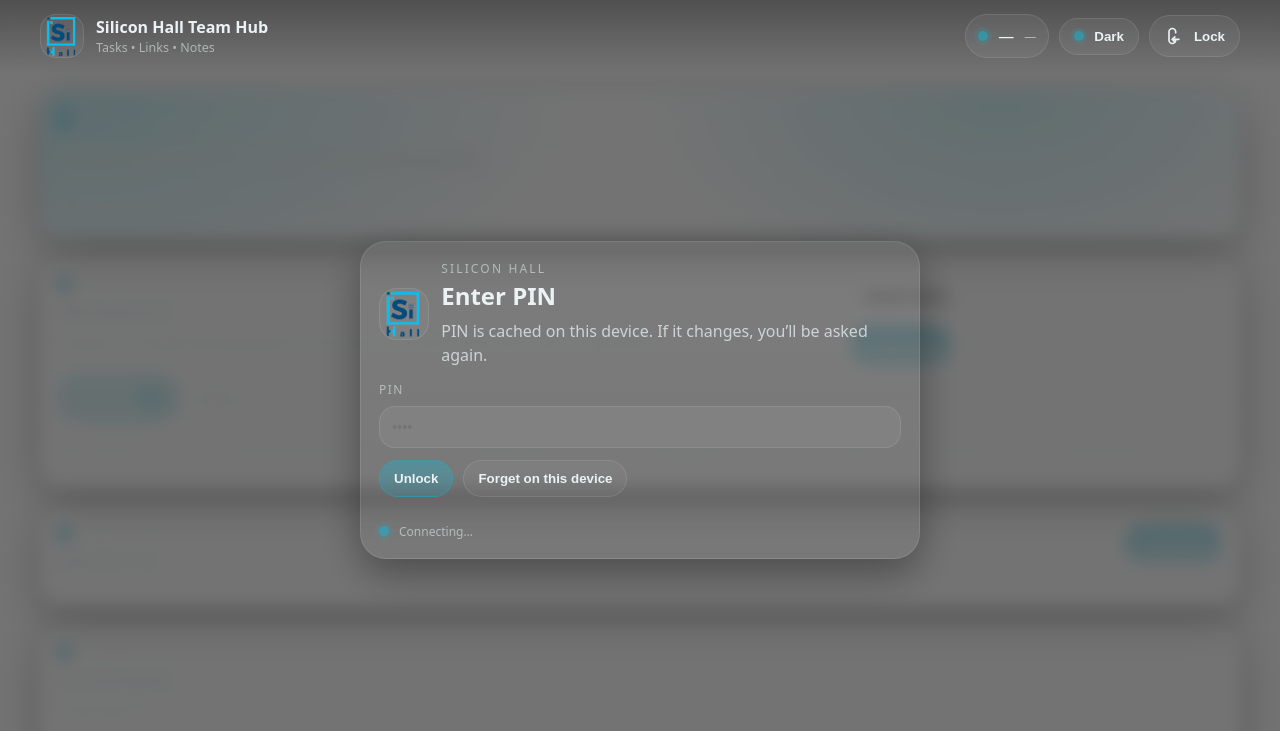
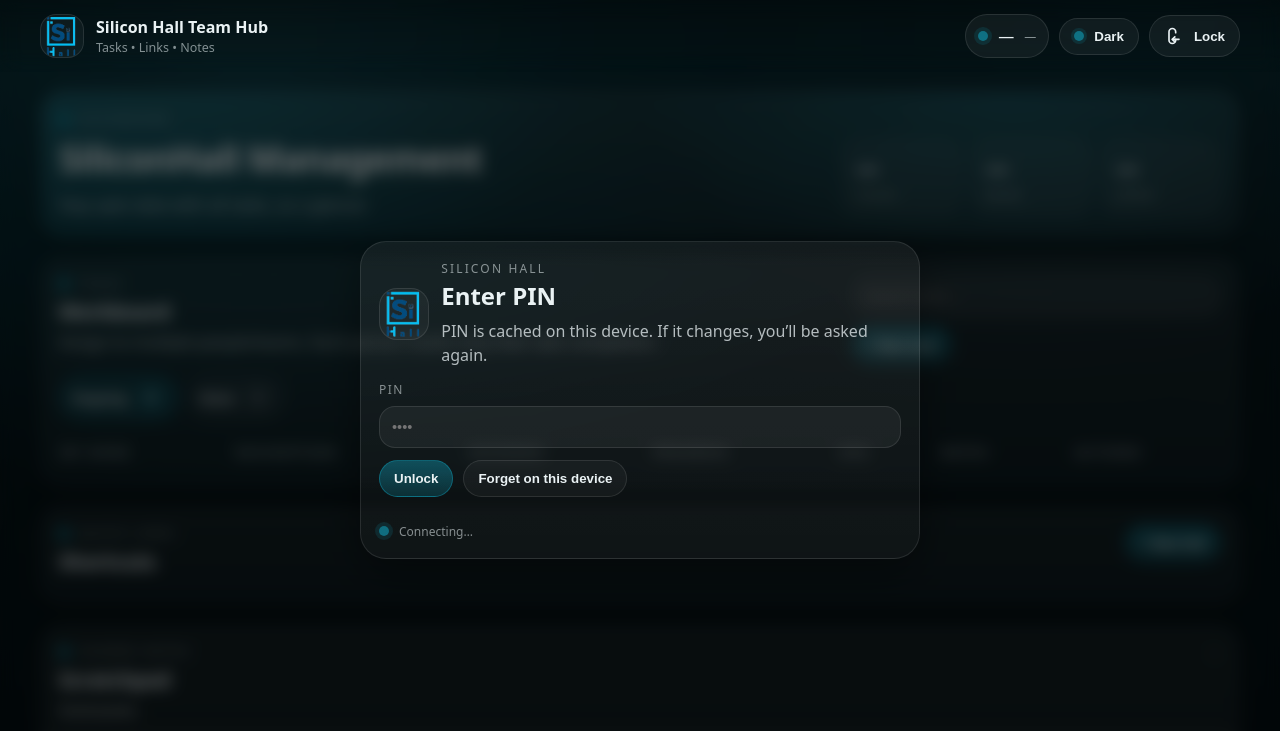
Before and after one commit to alamenium/Management, a website with bundled scripts: page index.html in a window 1280 px wide. Shown: the top 731 px of the page. Built offline with nearby package versions, Linux system fonts and the light colour scheme; no server answers.

Commit message:
Update style.css

```diff
--- a/style.css
+++ b/style.css
@@ -38,8 +38,20 @@ body{
   margin:0;
   font-family: ui-sans-serif, system-ui, -apple-system, Segoe UI, Roboto, Helvetica, Arial, "Apple Color Emoji","Segoe UI Emoji";
   color:var(--ink);
-  /* fallback */
-  background: var(--bg2) radial-gradient(1200px 700px at 20% 10%, rgba(16, 184, 215, .18) 0%, rgba(16, 184, 215, 0) 60%) radial-gradient(900px 520px at 90% 0%, rgba(16, 184, 215, .12) 0%, rgba(16, 184, 215, 0) 62%) linear-gradient(180deg, var(--bg1) 0%, var(--bg2) 100%) no-repeat fixed;
+  background:
+          radial-gradient(1200px 700px at 20% 10%, rgba(16,184,215,.18) 0%, rgba(16,184,215,0) 60%),
+          radial-gradient(900px 520px at 90% 0%, rgba(16,184,215,.12) 0%, rgba(16,184,215,0) 62%),
+          linear-gradient(180deg, var(--bg1) 0%, var(--bg2) 100%);
+  background-repeat:no-repeat;
+  background-attachment:fixed;
+  background-color:var(--bg2); /* fallback */
+}
+.bg{
+  position:fixed; inset:0;
+  background:radial-gradient(900px 520px at 20% 0%, rgba(255,255,255,.08), transparent 55%),
+  radial-gradient(900px 520px at 80% 20%, rgba(255,255,255,.06), transparent 55%);
+  pointer-events:none;
+  opacity:.55;
 }
 
 .dot{width:10px;height:10px;border-radius:99px;background:rgba(16,184,215,.55);box-shadow:0 0 0 4px rgba(16,184,215,.12)}
```
